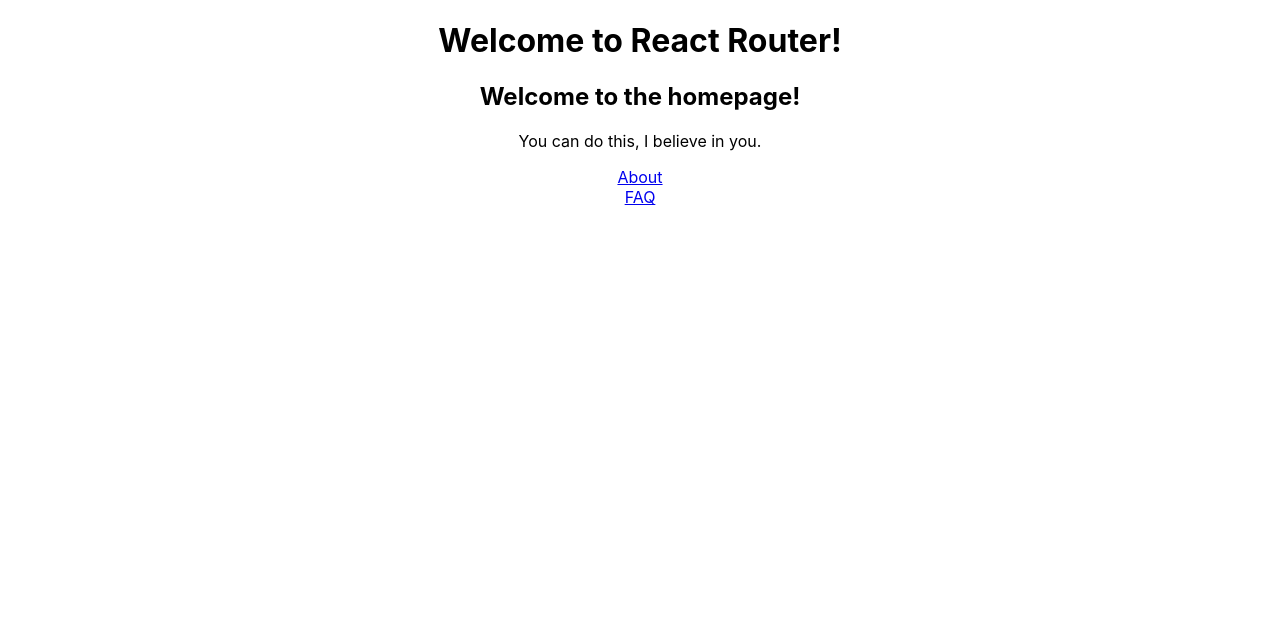
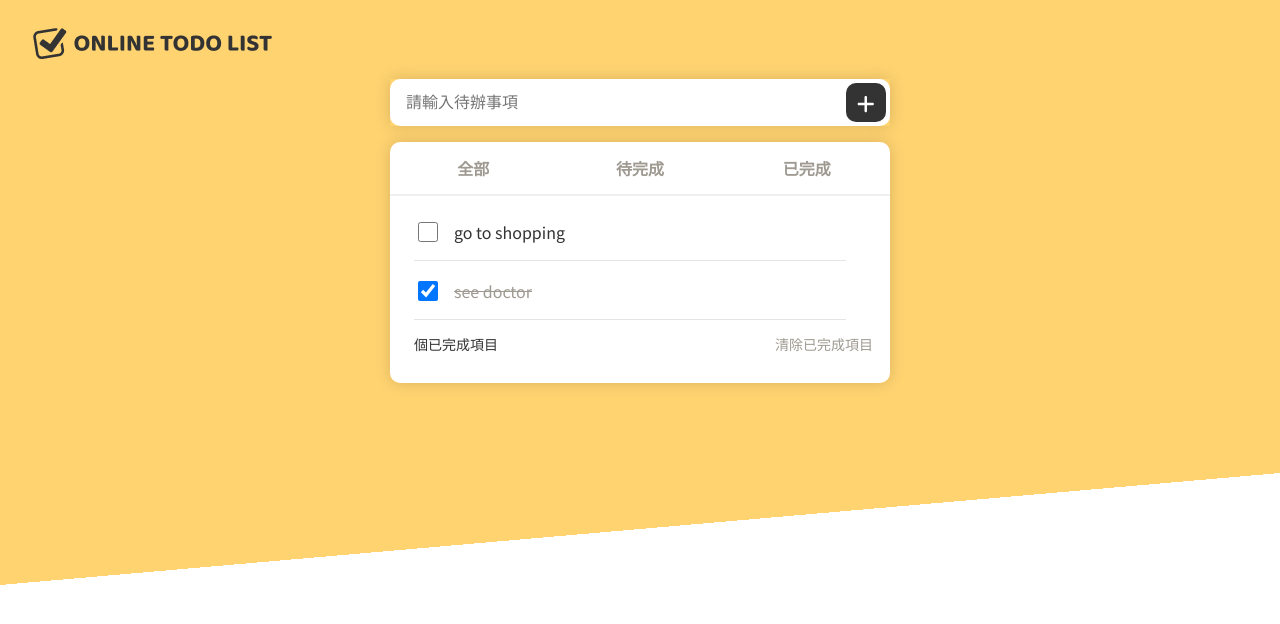
Before and after one commit to Tom-linkitup/react-TodoList, a React (Create React App) app: page / in a window 1280 px wide. Shown: the top 624 px of the page. Built offline with nearby package versions, Linux system fonts and the light colour scheme.

Commit message:
add todo

```diff
--- a/package.json
+++ b/package.json
@@ -3,6 +3,9 @@
   "version": "0.1.0",
   "private": true,
   "dependencies": {
+    "@fortawesome/fontawesome-svg-core": "^6.1.2",
+    "@fortawesome/free-solid-svg-icons": "^6.1.2",
+    "@fortawesome/react-fontawesome": "^0.2.0",
     "@testing-library/jest-dom": "^5.16.5",
     "@testing-library/react": "^13.3.0",
     "@testing-library/user-event": "^13.5.0",
@@ -37,5 +40,5 @@
       "last 1 safari version"
     ]
   },
-  "homepage": "https://github.com/Tom-linkitup/react-TodoList"
+  "homepage": "https://Tom-linkitup.github.io/react-todolist"
 }
--- a/src/App.js
+++ b/src/App.js
@@ -1,65 +1,88 @@
 import * as React from "react";
-import { Routes, Route, Link } from "react-router-dom";
+import { useState } from "react";
 import "./App.css";
-import FAQ from "./FAQ"
+import "./all.css";
+import { FontAwesomeIcon } from '@fortawesome/react-fontawesome'
 
+const Input = (props) => {
 
-// not found
-function NotFound() {
+  const [content, setContent] = useState("");
+
+  const addTask = () => {
+    let task = {
+      content: content,
+      isCompleted: false
+    }
+
+    props.setTaskList([task, ...props.taskList]);
+  }
+
   return (
     <>
-      <h2>Not Found</h2>
-      <Link to="/">Back to Home</Link>
+      <div className="inputBox">
+        <input type="text" placeholder="請輸入待辦事項" required="true" onChange={(e) => setContent(e.target.value)} />
+        <a href="#" onClick={addTask}>
+          <FontAwesomeIcon icon={['fa', 'plus']} />
+        </a>
+      </div>
     </>
   )
 }
 
+const TaskList = (props) => {
 
-
-// App.js
-function Home() {
   return (
     <>
-      <main>
-        <h2>Welcome to the homepage!</h2>
-        <p>You can do this, I believe in you.</p>
-      </main>
-      <nav>
-        <Link to="/about">About</Link>
-        <br/>
-        <Link to="/faq">FAQ</Link>
-      </nav>
+      {props.taskList.map((item) => (
+        <li key={item}>
+          <label className="todoList_label">
+            <input className="todoList_input" type="checkbox" value="true" checked={item.isCompleted ? true : false} />
+            <span>{item.content}</span>
+          </label>
+          <a href="#">
+            <FontAwesomeIcon icon={['fa', 'times']} />
+          </a>
+        </li>
+      ))}
     </>
-  );
-}
-
-function About() {
-  return (
-    <>
-      <main>
-        <h2>Who are we?</h2>
-        <p>
-          That feels like an existential question, don't you
-          think?
-        </p>
-      </main>
-      <nav>
-        <Link to="/">Home</Link>
-      </nav>
-    </>
-  );
+  )
 }
 
 function App() {
+
+  const [taskList, setTaskList] = useState([
+    { content: "go to shopping", isCompleted: false },
+    { content: "see doctor", isCompleted: true }
+  ]);
+
   return (
-    <div className="App">
-      <h1>Welcome to React Router!</h1>
-      <Routes>
-        <Route path="/" element={<Home />} />
-        <Route path="about" element={<About />} />
-        <Route path="faq" element={<FAQ/>} />
-        <Route path="*" element={<NotFound/>} />
-      </Routes>
+    <div id="todoListPage" className="bg-half">
+        <nav>
+            <h1><a href="#">ONLINE TODO LIST</a></h1>
+        </nav>
+        <div className="container todoListPage vhContainer">
+            <div className="todoList_Content">
+                <Input taskList={taskList} setTaskList={setTaskList} />
+                <div className="todoList_list">
+                    <ul className="todoList_tab">
+                        <li><a href="#" id='all'>全部</a></li>
+                        <li><a href="#" id='pending'>待完成</a></li>
+                        <li><a href="#" id='completed'>已完成</a></li>
+                    </ul>
+                    <div className="todoList_items">
+                    <div>
+                        <ul className='todoList_item'>
+                          <TaskList taskList={taskList} />
+                        </ul>
+                        <div className="todoList_statistics">
+                          <p>個已完成項目</p>
+                          <a href="#">清除已完成項目</a>
+                        </div>
+                    </div>
+                    </div>
+                </div>
+            </div>
+        </div>
     </div>
   );
 }
--- a/src/index.js
+++ b/src/index.js
@@ -3,7 +3,10 @@
 import { HashRouter } from "react-router-dom";
 import "./index.css";
 import App from "./App";
+import { library } from '@fortawesome/fontawesome-svg-core'
+import { fas } from '@fortawesome/free-solid-svg-icons'
 
+library.add(fas);
 const root = ReactDOM.createRoot(
   document.getElementById("root")
 );
```
Also changed, not shown: src/8vTzYG.png (added), src/all.css, 1 other file (tests, documents, lock files or other folders).
